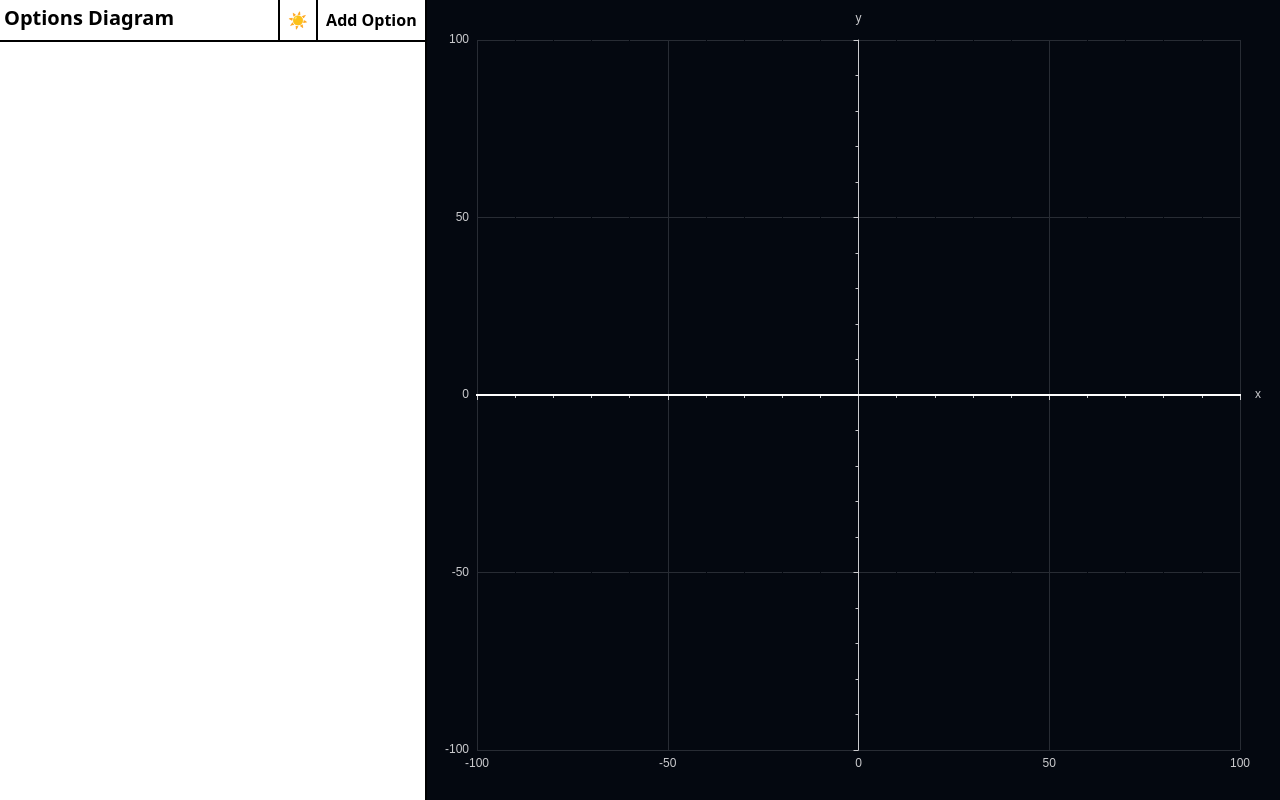
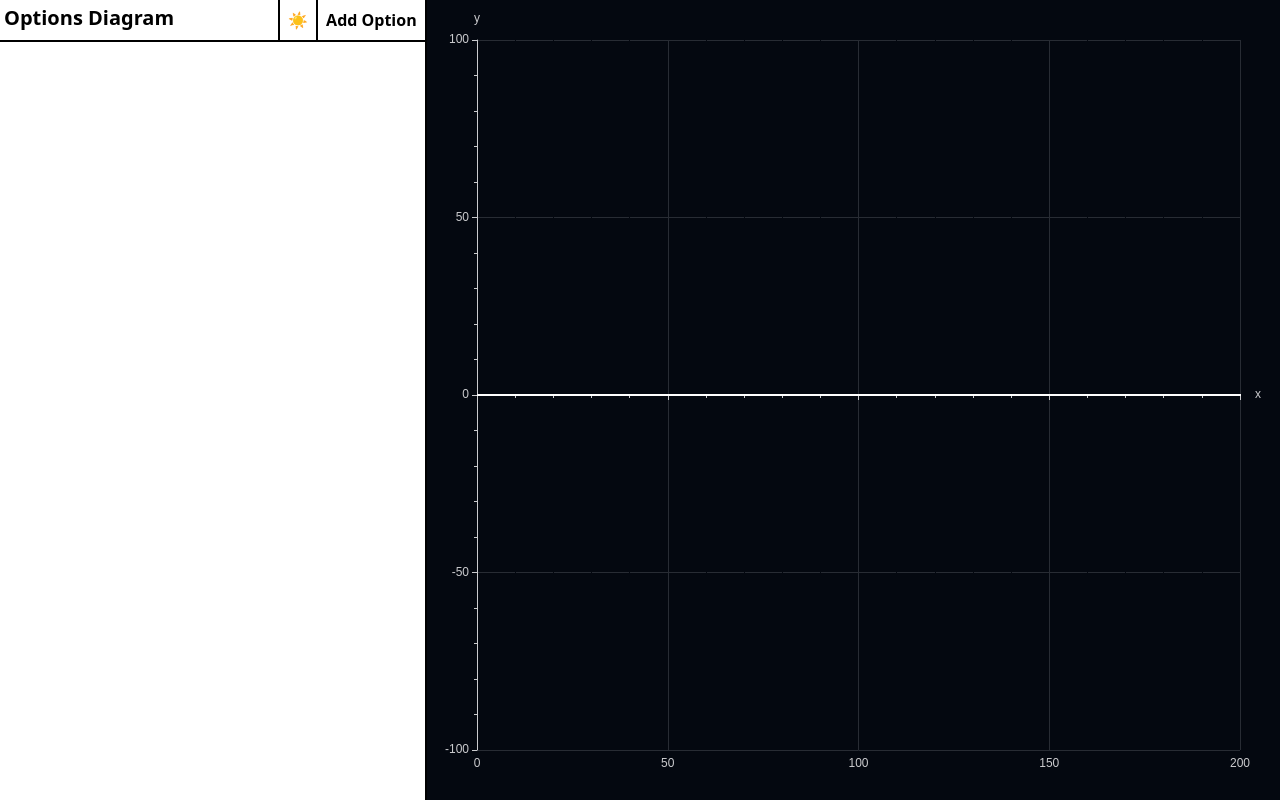
Before and after one commit to ma-ray/options-diagram, a Next.js app: page / in a window 1280 px wide. Built offline with nearby package versions, Linux system fonts and the light colour scheme.

Commit message:
change view to [0,1000]

```diff
--- a/app/OptionChart.tsx
+++ b/app/OptionChart.tsx
@@ -19,7 +19,7 @@ export default function OptionChart({resultList, darkMode}: OptionChartProp ) {
     },
     xAxis: {
       name: 'x',
-      min: -1000,
+      min: 0,
       max: 1000,
       minorTick: {
         show: true
--- a/app/OptionType.ts
+++ b/app/OptionType.ts
@@ -7,5 +7,5 @@ export type OptionType = {
   contracts: number,
   time: number,
   colour: string,
-  data: number[]  // from -1000 to 1000 increments of 0.1
+  data: number[]
 }
--- a/app/generateData.ts
+++ b/app/generateData.ts
@@ -32,7 +32,7 @@ export function generateData(position: string, type: string, strike: number, pre
 
   const data: number[] = []
 
-  for (let i = -1000; i < 1000; i += 0.1) {
+  for (let i = 0; i < 1000; i += 0.1) {
     data.push(func(i, premium, strike) * contracts)
   }
 
@@ -45,7 +45,7 @@ export function generateResult(dataLists: number[][]){
   const result = [];
 
   let idx = 0
-  for (let i = -1000; i < 1000; i += 0.1) {
+  for (let i = 0; i < 1000; i += 0.1) {
     let sum = 0;
     for (let j = 0; j < numLists; j++) {
       sum += dataLists[j][idx];
```
